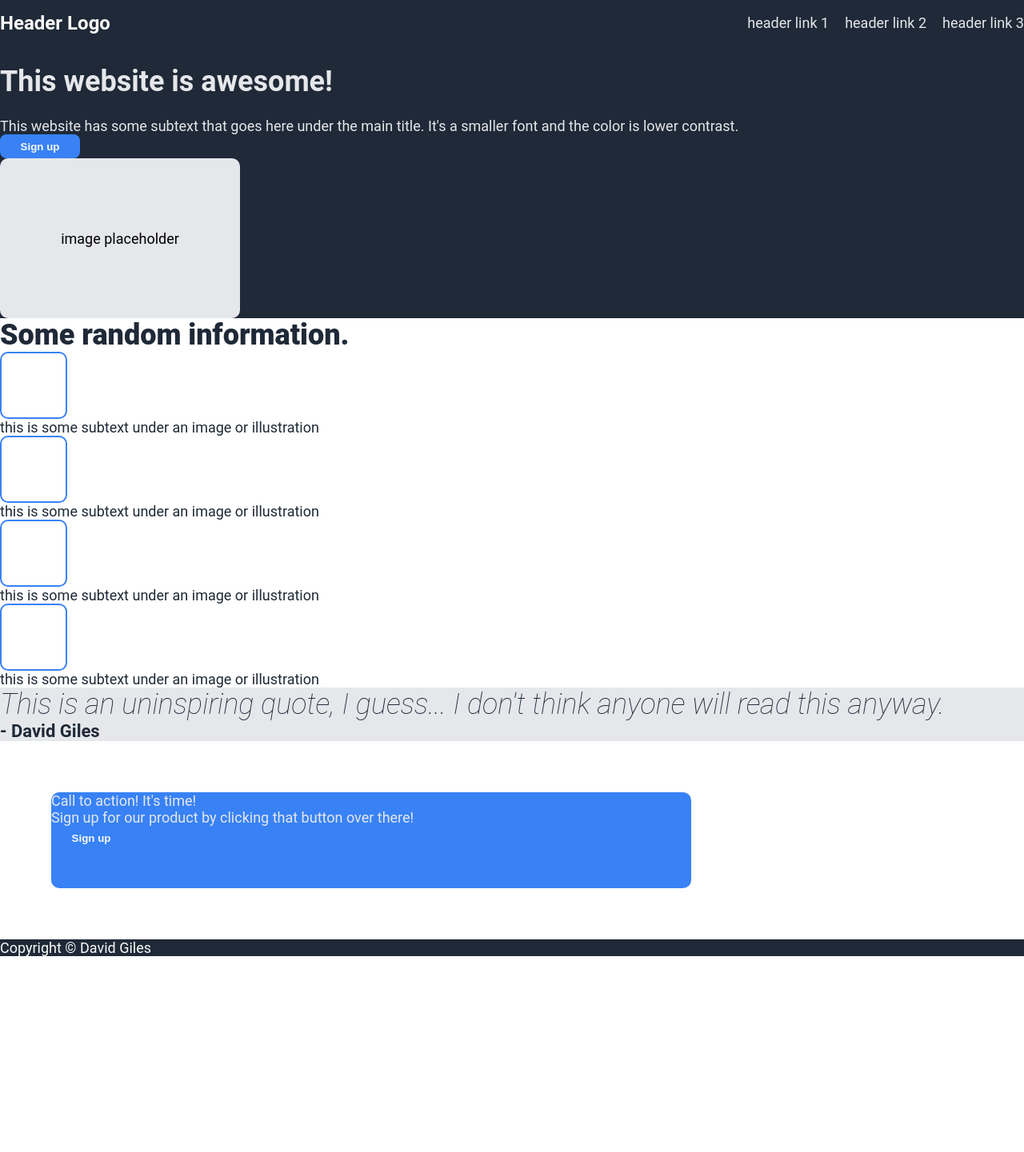
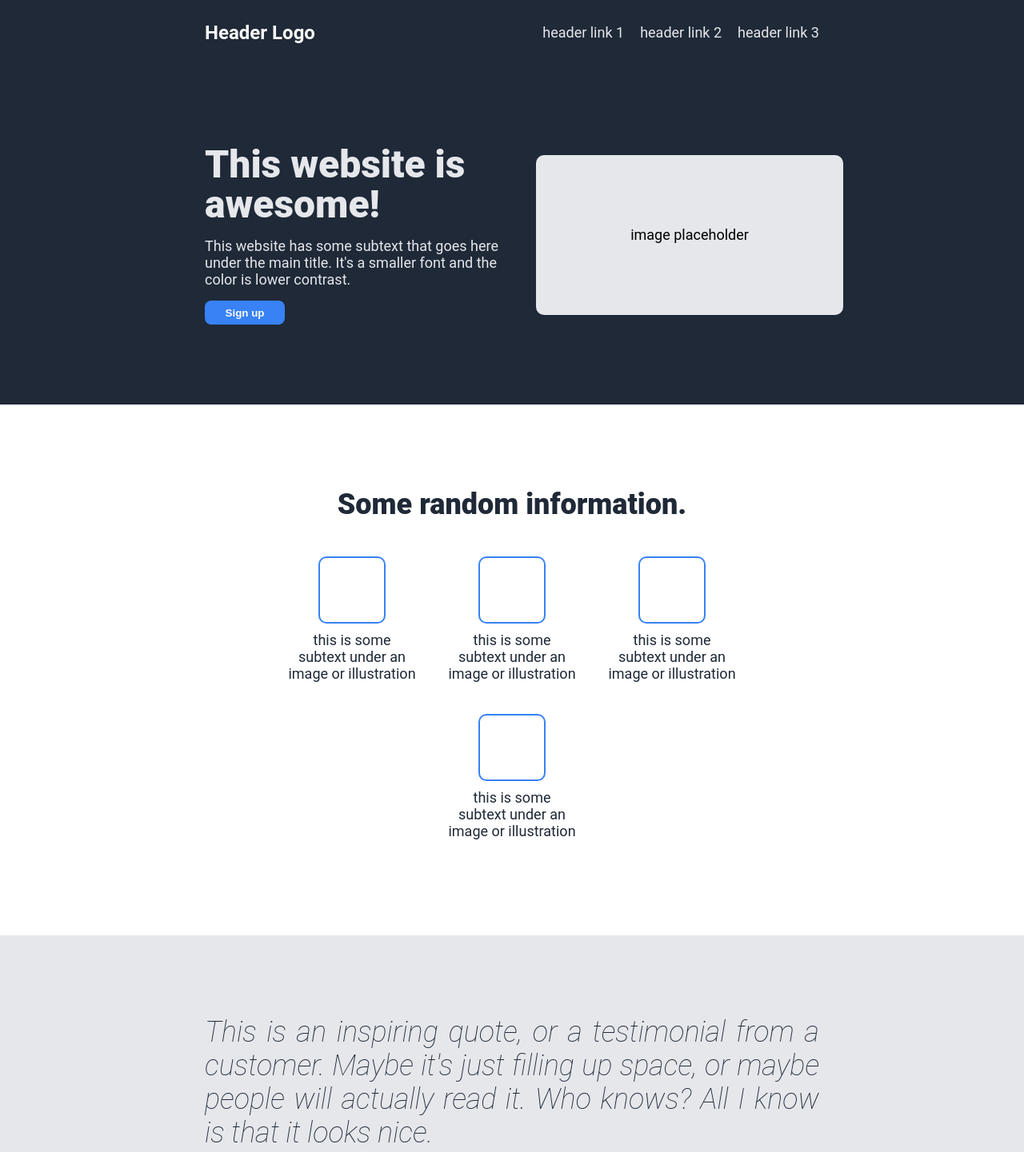
Before and after one commit to davgiles/odin-landing-page, a plain HTML site: page index.html in a window 1280 px wide. Shown: the top 1441 px of the page at 80% size. Before the commit the page ends 1196 px from the top, so only its background shows below. Drawn offline with Linux system fonts and the light colour scheme.

Commit message:
complete styling

```diff
--- a/index.html
+++ b/index.html
@@ -38,14 +38,22 @@
         </div>
 
         <div class="section-2">
-            <div class="container">
-                <div class="info-title">Some random information.</div>
+            <div class="info-title">
+                <h2>Some random information.</h2>
+            </div>
+            <div class="info-box">
                 <div class="info-img"></div>
                 <div class="info-text">this is some subtext under an image or illustration</div>
+            </div>
+            <div class="info-box">
                 <div class="info-img"></div>
                 <div class="info-text">this is some subtext under an image or illustration</div>
+            </div>
+            <div class="info-box">
                 <div class="info-img"></div>
                 <div class="info-text">this is some subtext under an image or illustration</div>
+            </div>
+            <div class="info-box">
                 <div class="info-img"></div>
                 <div class="info-text">this is some subtext under an image or illustration</div>
             </div>
@@ -53,7 +61,8 @@
 
         <div class="section-3">
             <div class="quote-text">
-                This is an uninspiring quote, I guess... I don't think anyone will read this anyway.
+                This is an inspiring quote, or a testimonial from a customer. Maybe it's just filling up space, or maybe
+                people will actually read it. Who knows? All I know is that it looks nice.
             </div>
             <div class="quote-auth">
                 - David Giles
@@ -62,11 +71,9 @@
 
         <div class="section-4">
             <div class="banner">
-                <div class="banner-heading">
-                    Call to action! It's time!
-                </div>
                 <div class="banner-text">
-                    Sign up for our product by clicking that button over there!
+                    <h3>Call to action! It's time!</h3>
+                    <p>Sign up for our product by clicking that button over there!</p>
                 </div>
                 <button class="signup">Sign up</button>
             </div>
--- a/styles.css
+++ b/styles.css
@@ -12,6 +12,28 @@ ul {
 
 a {
     text-decoration: none;
+}
+
+h1 {
+    padding: 0;
+    margin: 0;
+    line-height: 50px;
+    font-size: 48px;
+    font-weight: 900;
+}
+
+h2 {
+    margin: 4px 0;
+    font-size: 36px;
+    font-weight: 900;
+}
+
+h3 {
+    margin: 4px 0;
+}
+
+p {
+    margin: 0;
 }
 
 .wrapper {
@@ -42,22 +64,76 @@ a {
 
 .links a {
     color: #e5e7eb;
+    font-size: 18px;
+}
+
+.header,
+.footer {
+    display: flex;
+    padding: 12px 20%;
+}
+
+.section-1,
+.section-2,
+.section-3,
+.section-4 {
+    display: flex;
+    padding: 100px 20%;
 }
 
 .section-1 {
     background-color: #1f2937;
+    gap: 30px;
+    align-items: center;
+    justify-content: space-between;
 }
 
-.section-2 {}
+.section-1 .container {
+    display: flex;
+    flex-direction: column;
+    justify-content: space-between;
+    flex: 1 0 50%;
+    gap: 16px;
+}
+
+.section-2 {
+    flex-flow: row wrap;
+    justify-content: center;
+}
+
+.section-2 .info-title {
+    flex-basis: 100%;
+    text-align: center;
+    padding-bottom: 20px;
+}
+
+.section-2 .info-box {
+    width: 160px;
+    display: flex;
+    flex-direction: column;
+    align-items: center;
+    text-align: center;
+    gap: 10px;
+    padding: 20px;
+}
 
 .section-3 {
     background-color: #e5e7eb;
+    flex-direction: column;
+    gap: 20px;
+}
+
+.section-3 .quote-text {
+    text-align: justify;
+}
+
+.section-3 .quote-auth {
+    text-align: right;
 }
 
 .section-4 {}
 
 .header-img {
-    width: 300px;
     height: 200px;
     background-color: #e5e7eb;
     border-radius: 10px;
@@ -65,6 +141,7 @@ a {
     display: flex;
     justify-content: center;
     align-items: center;
+    flex: 1 0 50%;
 }
 
 .info-title {
@@ -102,17 +179,24 @@ a {
 }
 
 .banner {
-    margin: 4rem;
     width: 800px;
     height: 120px;
     background-color: #3882f6;
     border-radius: 10px;
+    padding: 10px 40px;
+    display: flex;
+    justify-content: space-between;
+    align-items: center;
+}
+
+.banner .signup {
+    border: 1px solid white;
 }
 
 .footer {
     background-color: #1f2937;
     color: #f9faf8;
-    flex-shrink: 4;
+    justify-content: center;
 }
 
 .signup {
```
